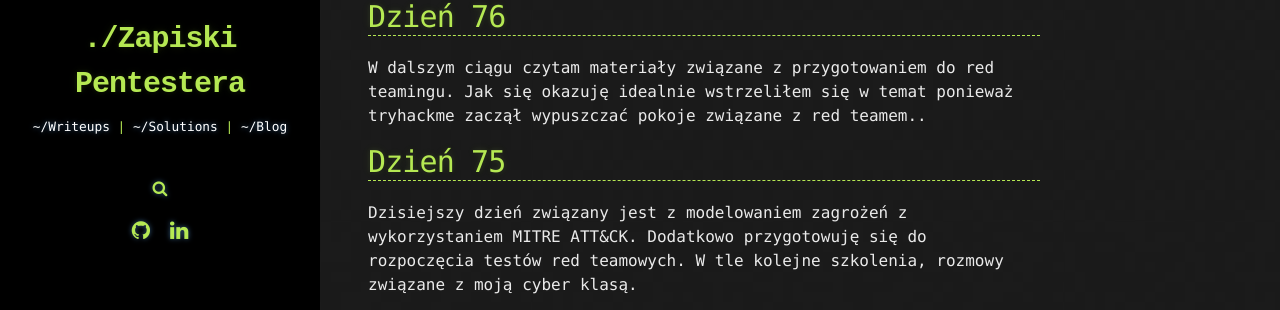
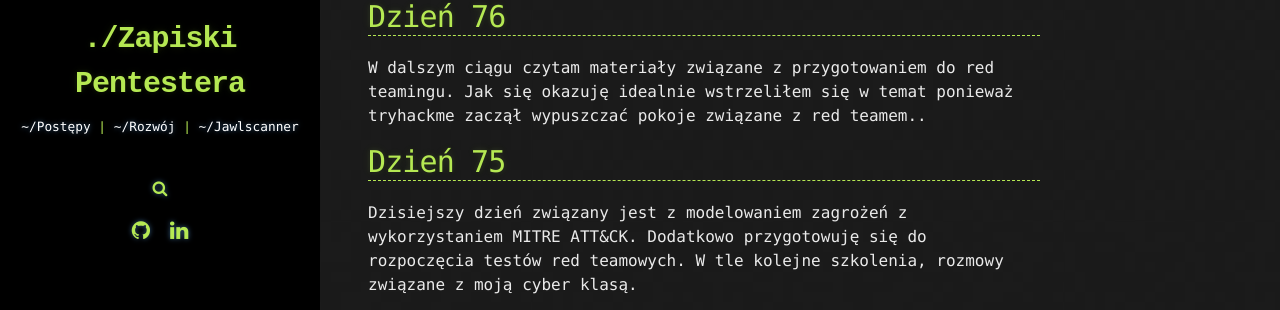
Before and after one commit to Cyberjali/Cyberjali.github.io, a Jekyll site: the page built from _pages/rozwój.md, in a window 1280 px wide. Shown: the part 311-621 px from the top of the page. Built offline with Jekyll 4.4.1, drawn with Linux system fonts in a browser that asks for light colours; comment, search, counter and statistics services are not loaded.

Commit message:
Update dirs.yml

```diff
--- a/_data/dirs.yml
+++ b/_data/dirs.yml
@@ -1,3 +1,3 @@
-- writeups
-- solutions
-- blog
+- postępy
+- rozwój
+- JawlScanner
```
